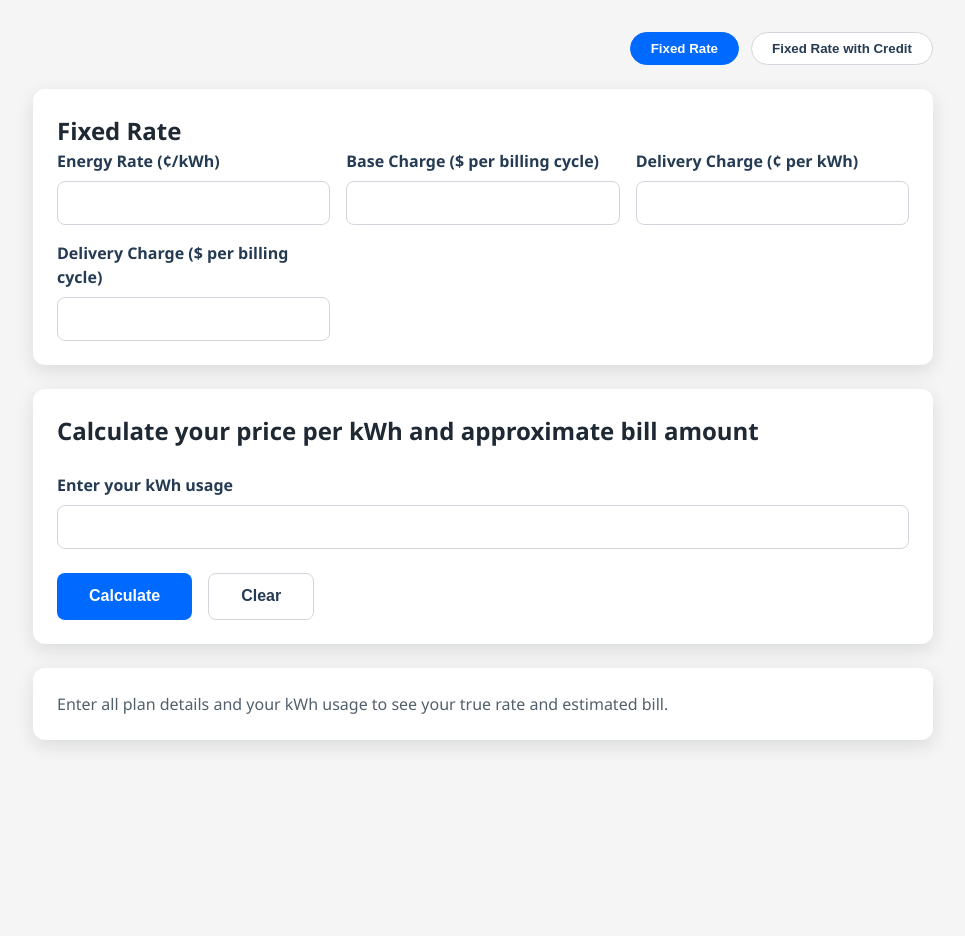
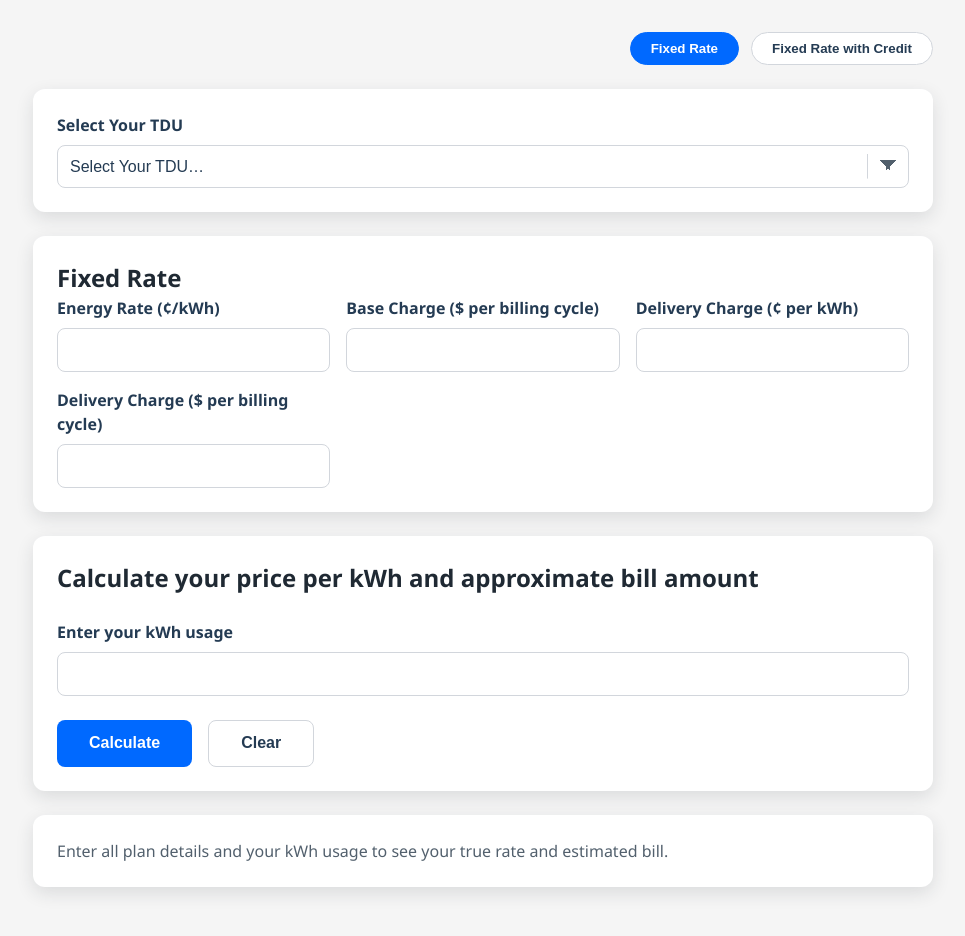
Before and after one commit to ezskape/TX-Calc, a Flask app: page / in a window 1280 px wide. Shown: the part 147-1083 px from the top of the page, without its empty margins (157-1122 px from the left). Before the commit the page ends 894 px from the top, so only its background shows below. Run offline with Flask 3, Linux system fonts and the light colour scheme.

Commit message:
Add shared TDU selector with auto-fill delivery fees

```diff
--- a/static/css/styles.css
+++ b/static/css/styles.css
@@ -98,16 +98,36 @@ body {
   margin-bottom: 0.5rem;
 }
 
-.form-field input {
+.form-field input,
+.form-field select {
   padding: 0.75rem;
   border: 1px solid #d2d6dc;
   border-radius: 8px;
   font-size: 1rem;
+  background-color: #ffffff;
 }
 
-.form-field input:focus {
+.form-field input:focus,
+.form-field select:focus {
   outline: 2px solid #0069ff;
   border-color: transparent;
+}
+
+.form-field select {
+  appearance: none;
+  background-image: linear-gradient(45deg, transparent 50%, #52606d 50%),
+    linear-gradient(135deg, #52606d 50%, transparent 50%),
+    linear-gradient(to right, #d2d6dc, #d2d6dc);
+  background-position: calc(100% - 1.1rem) calc(0.9rem),
+    calc(100% - 0.75rem) calc(0.9rem), calc(100% - 2.5rem) 0.5rem;
+  background-size: 0.65rem 0.65rem, 0.65rem 0.65rem, 1px 60%;
+  background-repeat: no-repeat;
+  padding-right: 2.75rem;
+  color: inherit;
+}
+
+.tdu-card {
+  margin-bottom: 1.5rem;
 }
 
 .usage-field {
@@ -251,6 +271,15 @@ body {
     color: inherit;
   }
 
+  .form-field select {
+    background-color: #243b53;
+    border: 1px solid #52606d;
+    color: inherit;
+    background-image: linear-gradient(45deg, transparent 50%, #9aa5b1 50%),
+      linear-gradient(135deg, #9aa5b1 50%, transparent 50%),
+      linear-gradient(to right, #52606d, #52606d);
+  }
+
   .result-value {
     color: #f0f4f8;
   }
--- a/static/js/main.js
+++ b/static/js/main.js
@@ -1,5 +1,42 @@
+// Delivery rates keyed by TDU identifier. Update this object when fees change
+// to keep the dropdown and auto-fill values in sync across the calculator.
+const tduFees = {
+  CenterPoint: {
+    name: "CenterPoint",
+    delivery_per_kwh: 4.639,
+    base_delivery: 4.39,
+  },
+  Oncor: {
+    name: "Oncor",
+    delivery_per_kwh: 3.974,
+    base_delivery: 3.42,
+  },
+  "AEP Texas North": {
+    name: "AEP Texas North",
+    delivery_per_kwh: 4.123,
+    base_delivery: 4.79,
+  },
+  "AEP Texas Central": {
+    name: "AEP Texas Central",
+    delivery_per_kwh: 3.998,
+    base_delivery: 4.79,
+  },
+  TNMP: {
+    name: "TNMP",
+    delivery_per_kwh: 4.011,
+    base_delivery: 7.85,
+  },
+};
+
 document.addEventListener("DOMContentLoaded", () => {
-  setupTabs();
+  let tduController;
+  setupTabs((panelId) => {
+    if (tduController) {
+      tduController.handleTabChange(panelId);
+    }
+  });
+
+  tduController = setupTduSelector();
 
   const panels = document.querySelectorAll(".tab-panel");
   panels.forEach((panel) => {
@@ -117,9 +154,110 @@ class PlanCalculator {
   }
 }
 
-function setupTabs() {
+function setupTduSelector() {
+  const select = document.getElementById("tdu-selector");
+  if (!select) {
+    return {
+      handleTabChange: () => {},
+    };
+  }
+
+  const CUSTOM_OPTION_VALUE = "custom";
+  let selectedTduKey = "";
+
+  const panelInputs = {
+    "panel-fixed-rate": {
+      rateInput: document.getElementById("fixed-delivery-rate"),
+      baseInput: document.getElementById("fixed-base-delivery-charge"),
+    },
+    "panel-fixed-rate-credit": {
+      rateInput: document.getElementById("credit-delivery-rate"),
+      baseInput: document.getElementById("credit-base-delivery-charge"),
+    },
+  };
+
+  populateOptions();
+
+  select.addEventListener("change", () => {
+    selectedTduKey = select.value;
+
+    if (!selectedTduKey || selectedTduKey === CUSTOM_OPTION_VALUE) {
+      return;
+    }
+
+    applyTduValuesToAllPanels();
+  });
+
+  function populateOptions() {
+    select.innerHTML = "";
+
+    const defaultOption = document.createElement("option");
+    defaultOption.value = "";
+    defaultOption.textContent = "Select Your TDU…";
+    defaultOption.disabled = true;
+    defaultOption.selected = true;
+    select.append(defaultOption);
+
+    Object.entries(tduFees).forEach(([tduId, fee]) => {
+      const option = document.createElement("option");
+      option.value = tduId;
+      option.textContent = fee.name;
+      select.append(option);
+    });
+
+    const customOption = document.createElement("option");
+    customOption.value = CUSTOM_OPTION_VALUE;
+    customOption.textContent = "Custom / Other";
+    select.append(customOption);
+  }
+
+  function applyTduValuesToAllPanels() {
+    const fees = tduFees[selectedTduKey];
+    if (!fees) {
+      return;
+    }
+
+    Object.values(panelInputs).forEach(({ rateInput, baseInput }) => {
+      if (rateInput) {
+        rateInput.value = fees.delivery_per_kwh.toString();
+      }
+
+      if (baseInput) {
+        baseInput.value = fees.base_delivery.toString();
+      }
+    });
+  }
+
+  function handleTabChange(newPanelId) {
+    if (!selectedTduKey || selectedTduKey === CUSTOM_OPTION_VALUE) {
+      return;
+    }
+
+    const inputs = panelInputs[newPanelId];
+    const fees = tduFees[selectedTduKey];
+    if (!inputs || !fees) {
+      return;
+    }
+
+    if (inputs.rateInput) {
+      inputs.rateInput.value = fees.delivery_per_kwh.toString();
+    }
+
+    if (inputs.baseInput) {
+      inputs.baseInput.value = fees.base_delivery.toString();
+    }
+  }
+
+  return {
+    handleTabChange,
+  };
+}
+
+function setupTabs(onTabChange) {
   const buttons = document.querySelectorAll(".tab-button");
   const panels = document.querySelectorAll(".tab-panel");
+  let activePanelId =
+    document.querySelector(".tab-panel.is-active")?.id || panels[0]?.id || null;
 
   buttons.forEach((button) => {
     button.addEventListener("click", () => {
@@ -140,6 +278,13 @@ function setupTabs() {
         panel.classList.toggle("is-active", isTarget);
         panel.toggleAttribute("hidden", !isTarget);
       });
+
+      activePanelId = targetId;
+      if (typeof onTabChange === "function") {
+        onTabChange(activePanelId);
+      }
     });
   });
+
+  return activePanelId;
 }
--- a/templates/index.html
+++ b/templates/index.html
@@ -40,6 +40,13 @@
           Fixed Rate with Credit
         </button>
       </div>
+
+      <section class="card tdu-card" aria-label="Transmission and Distribution Utility selector">
+        <label class="form-field" for="tdu-selector">
+          <span>Select Your TDU</span>
+          <select id="tdu-selector" class="tdu-select" required></select>
+        </label>
+      </section>
 
       <section
         class="tab-panel is-active"
```
